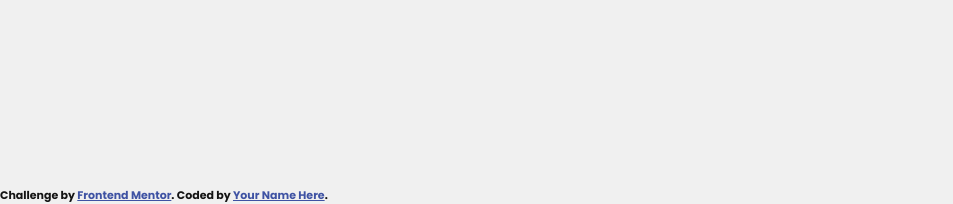
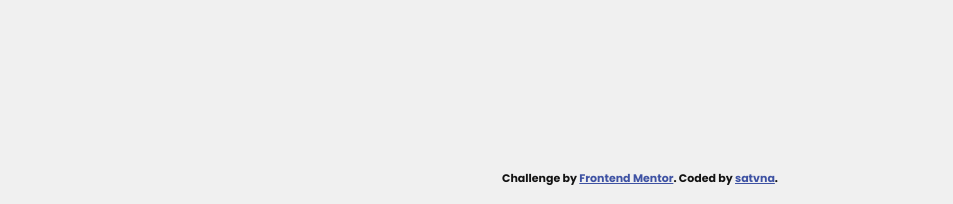
Before and after one commit to satvna/frontendmentor-age-calculator-app, a plain HTML site: page index.html in a window 1280 px wide. Shown: the part 613-817 px from the top of the page, without its empty margins (0-953 px from the left). Drawn offline with Linux system fonts and the light colour scheme.

Commit message:
fixed attribution

```diff
--- a/index.html
+++ b/index.html
@@ -52,11 +52,12 @@
         </div>
       </div>
     </div>
+    <div class="attribution">
+      Challenge by <a href="https://www.frontendmentor.io?ref=challenge" target="_blank">Frontend Mentor</a>.
+      Coded by <a href="https://github.com/satvna">satvna</a>.
+    </div>
   </div>
-  <div class="attribution">
-    Challenge by <a href="https://www.frontendmentor.io?ref=challenge" target="_blank">Frontend Mentor</a>.
-    Coded by <a href="#">Your Name Here</a>.
-  </div>
+
   <script src="script.js"></script>
 </body>
 </html>
--- a/styles.css
+++ b/styles.css
@@ -140,5 +140,5 @@ input[type=text]:focus {
         padding-top: 40px;
     }
 }
-.attribution { font-size: 11px; text-align: center; position: absolute; }
+.attribution { font-size: 11px; text-align: center; position: absolute; bottom: 0; margin-left: auto; margin-right: auto;}
 .attribution a { color: hsl(228, 45%, 44%); }
```
